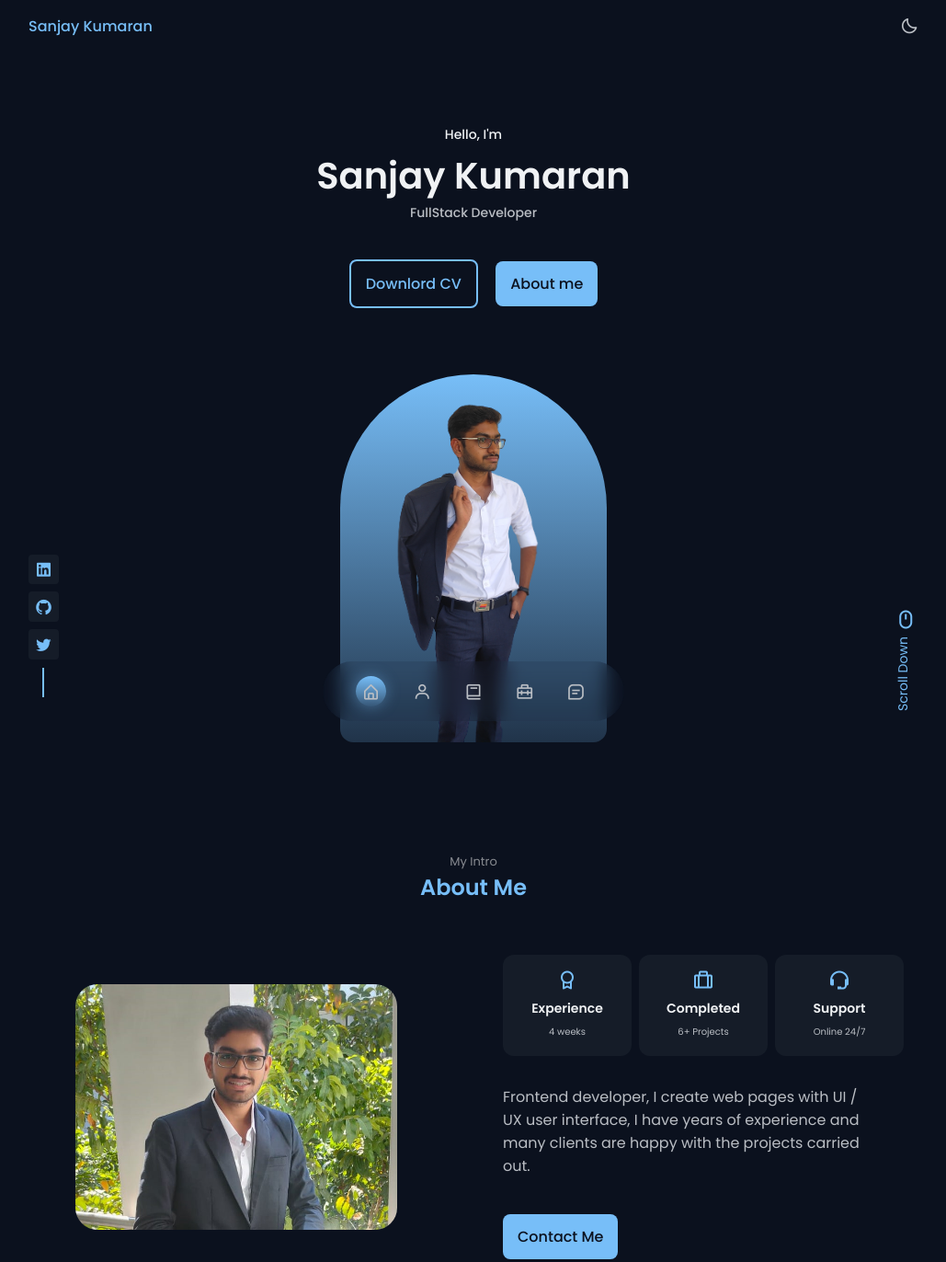
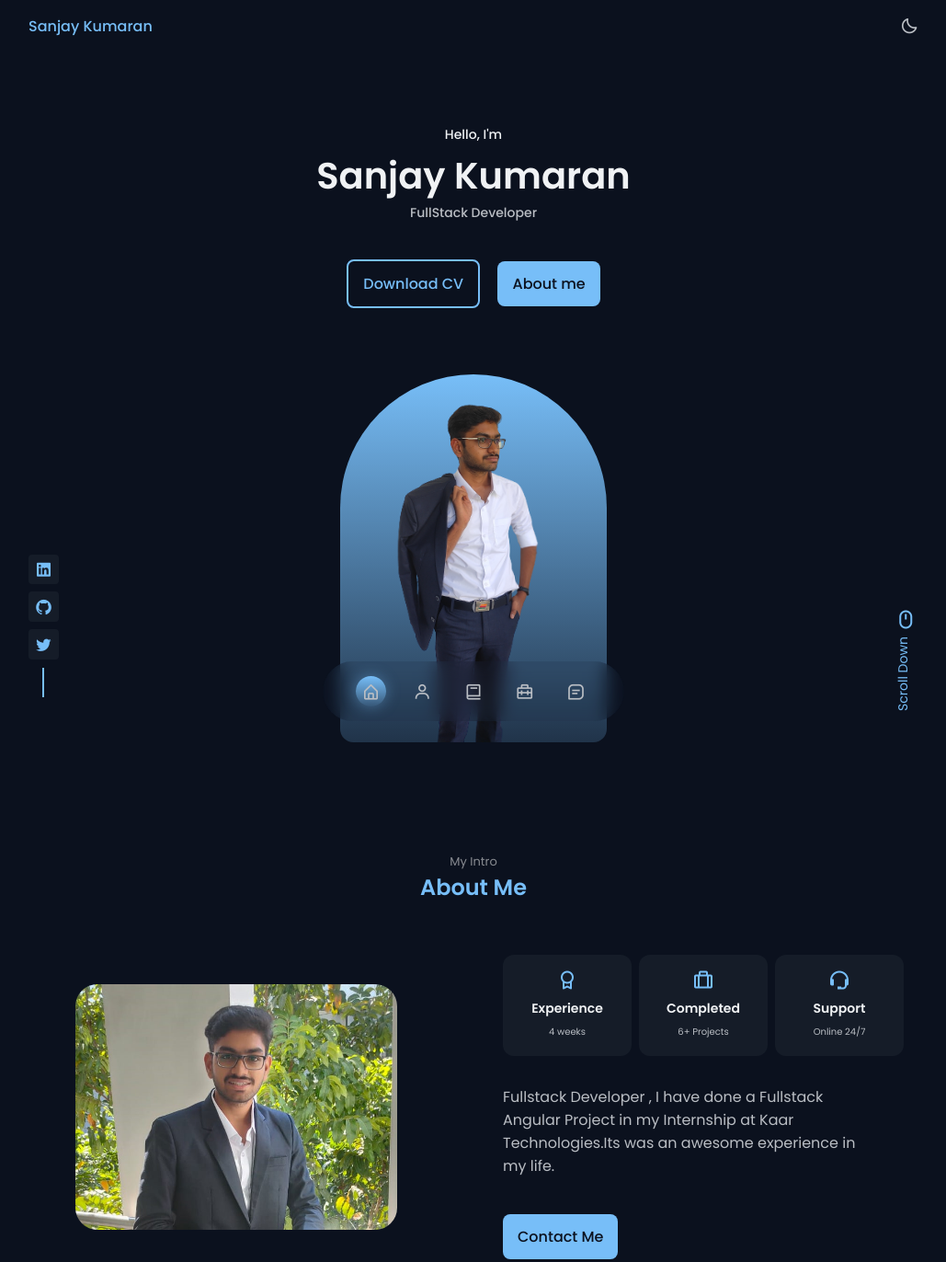
Before and after one commit to Sanjaykumaran10/Portfolio, a plain HTML site: page index.html in a window 1280 px wide. Shown: the top 1372 px of the page at 92% size, without its empty margins (125-1154 px from the left). Drawn offline with nearby package versions, Linux system fonts and the light colour scheme.

Commit message:
Update index.html

```diff
--- a/index.html
+++ b/index.html
@@ -74,7 +74,7 @@
 
                             <div class="home__buttons">
                                 <a downlord="" href="assets/pdf/Sanjay Kumaran Resume.pdf" class="button button--ghost">
-                                    Downlord CV
+                                    Download CV
                                 </a>
                                 <a href="#about" class="button">About me</a>
                             </div>
@@ -132,9 +132,7 @@
                                 </div>
                             </div>
                             <p class="about__description">
-                                Frontend developer, I create web pages with UI / UX user interface,
-                                I have years of experience and many clients are happy
-                                with the projects carried out.
+                                Fullstack Developer , I have done a Fullstack Angular Project in my Internship at Kaar Technologies.Its was an awesome experience in my life.
                             </p>
                             <a href="#contact" class="button">Contact Me</a>
                     </div>
```
